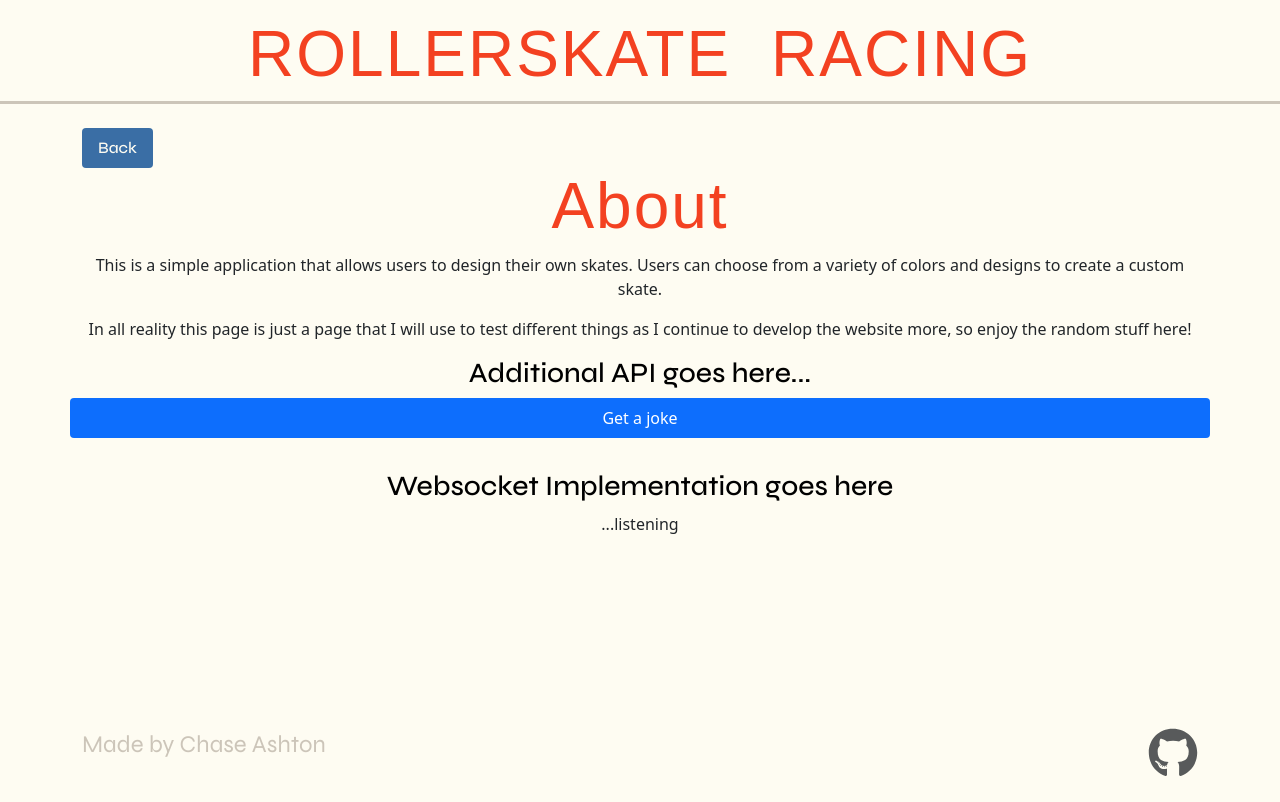
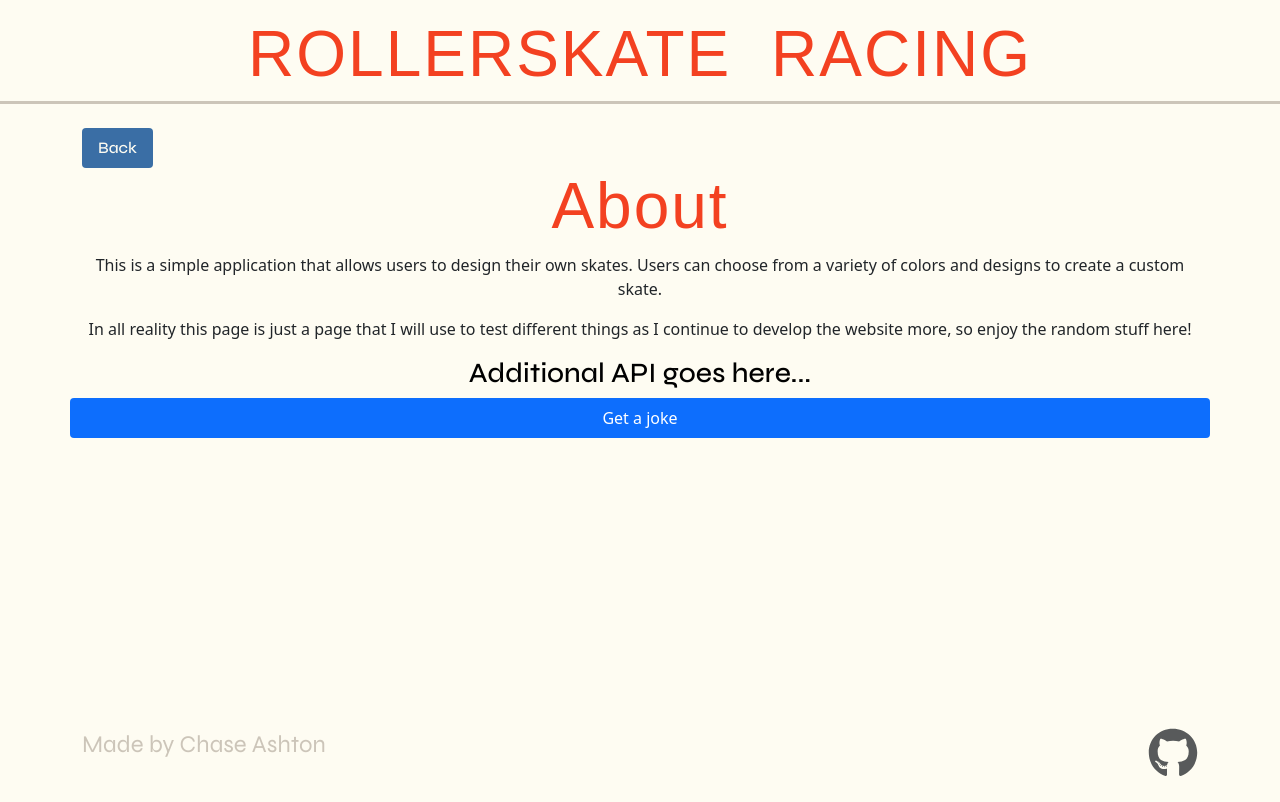
Before and after one commit to chashton404/startup, a React (Vite) app: page /about in a window 1280 px wide. Built offline with nearby package versions, Linux system fonts and the light colour scheme; a web font is replaced by a local one.

Commit message:
got rid of old websocket

```diff
--- a/src/about/about.jsx
+++ b/src/about/about.jsx
@@ -6,24 +6,7 @@ import { NavLink } from "react-router-dom";
 
 
 export function AboutPage() {
-    const [msg, setMsg] = React.useState('...listening');
     const [joke, setJoke] = React.useState('');
-    const [error, setError] = React.useState('');
-
-    React.useEffect(() => {
-        const interval = setInterval(() => {
-            const names = ['bob', 'joe', 'sally', 'jane', 'jim', 'jill', 'jack', 'jenny', 'jacob', 'jessica'];
-            const verbs = ['ran', 'jumped', 'swam', 'flew'];
-            const adverbs = ['quickly', 'slowly', 'gracefully', 'awkwardly'];
-            const randomName = names[Math.floor(Math.random() * names.length)];
-            const randomVerb = verbs[Math.floor(Math.random() * verbs.length)];
-            const randomAdverb = adverbs[Math.floor(Math.random() * adverbs.length)];
-            const newMsg = `${randomName} ${randomVerb} ${randomAdverb}`;
-            setMsg(newMsg);
-        }, 10000); // Change interval to 10 seconds (10000 ms)
-
-        return () => clearInterval(interval); // Cleanup interval on component unmount
-    }, []);
 
     const fetchJoke = () => {
         const url = "https://api.chucknorris.io/jokes/random?category=dev";
@@ -71,8 +54,6 @@ export function AboutPage() {
                 <p style={{textAlign: 'center'}}>
                     {joke}
                 </p>
-                <h3>Websocket Implementation goes here</h3>
-                <p style={{textAlign: 'center'}}> {msg} </p>
             </div>
         </main>
     );
```
